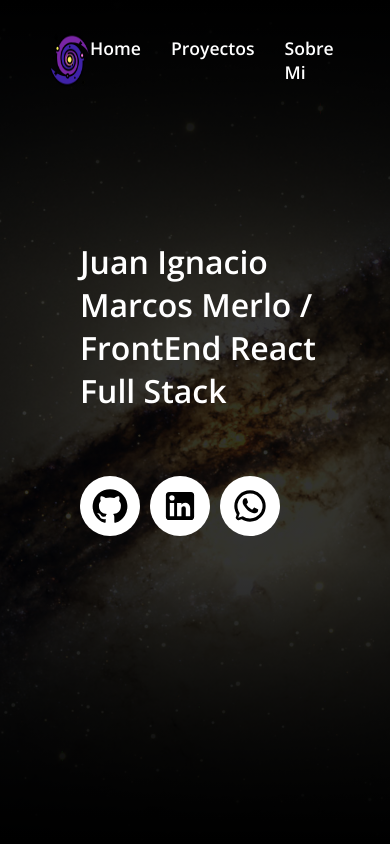
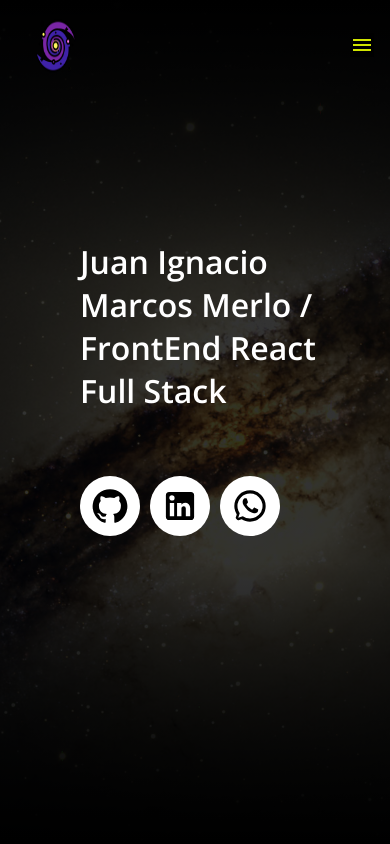
Before and after one commit to JuanIgnacioMarcosMerlo/Porfolio, a React (Vite) app: page / in a window 390 px wide. Shown: the top 844 px of the page. Built offline with nearby package versions, Linux system fonts and the light colour scheme.

Commit message:
header responsive

```diff
--- a/src/components/Header.jsx
+++ b/src/components/Header.jsx
@@ -1,9 +1,12 @@
 import React, { useState, useEffect } from "react";
 import { Link } from "react-scroll";
 import icon from "../assets/navbar-icon.png";
+import MenuIcon from '@mui/icons-material/Menu';
+import CloseIcon from '@mui/icons-material/Close';
 
 function Header({ background }) {
   const [scrollPosition, setScrollPosition] = useState(0);
+  const [isOpen, setIsOpen] = useState(false);
 
   useEffect(() => {
     const handleScroll = () => {
@@ -20,6 +23,7 @@ function Header({ background }) {
     <div
       className="header"
       style={{
+        overflow: "hidden",
         zIndex: '2',
         width: "100%",
         position: "fixed",
@@ -37,11 +41,13 @@ function Header({ background }) {
           height: "60px"
         }}
       />
-      <nav>
+      <nav className="linksItems">
+        <button className={`menu-button ${isOpen ? 'open' : ''}`} onClick={() => setIsOpen(!isOpen)}>
+          {isOpen ? <CloseIcon className="closeIcon"/> : <MenuIcon className="openIcon" />}
+        </button>
         <ul
-          className="navLinks"
+          className={`navLinks ${isOpen ? 'open' : ''}`}
           style={{
-            display: "flex",
             listStyle: "none",
             color: "#fff",
             gap: "30px"
--- a/src/style.css
+++ b/src/style.css
@@ -17,10 +17,12 @@
 
 
 .header{
-    padding: 30px;
+    display: flex;
+    justify-content: space-between;
+    align-items: center;
+    padding: 1em;
     color: #fff;
     display: flex;
-    justify-content: space-between;
     align-items: center;
 }
 .firstTitle{
@@ -128,6 +130,45 @@
     background-image: linear-gradient(to top, #00000068 20%,#a4a2a271);
 }
 
+
+
+  .menu-button {
+    display: none;
+  }
+
+  .closeIcon{
+    background-color: black;
+    color: #D1E500;
+  }
+  .openIcon{
+    background-color: black;
+    color: #D1E500;
+  }
+  .linksItems{
+    display: flex;
+    flex-direction: column;
+    gap: 10px;
+  }
+
+  @media (max-width: 500px) {
+    .menu-button {
+        background-color: transparent;
+      display: block;
+      border: 0;
+      cursor: pointer;
+    }
+
+    .navLinks {
+      display: none;
+    }
+
+    .navLinks.open {
+      display: flex;
+      flex-direction: column;
+    }
+  }
+
+
 .navLinks:hover > li {
     opacity: 0.5;
   }
```
